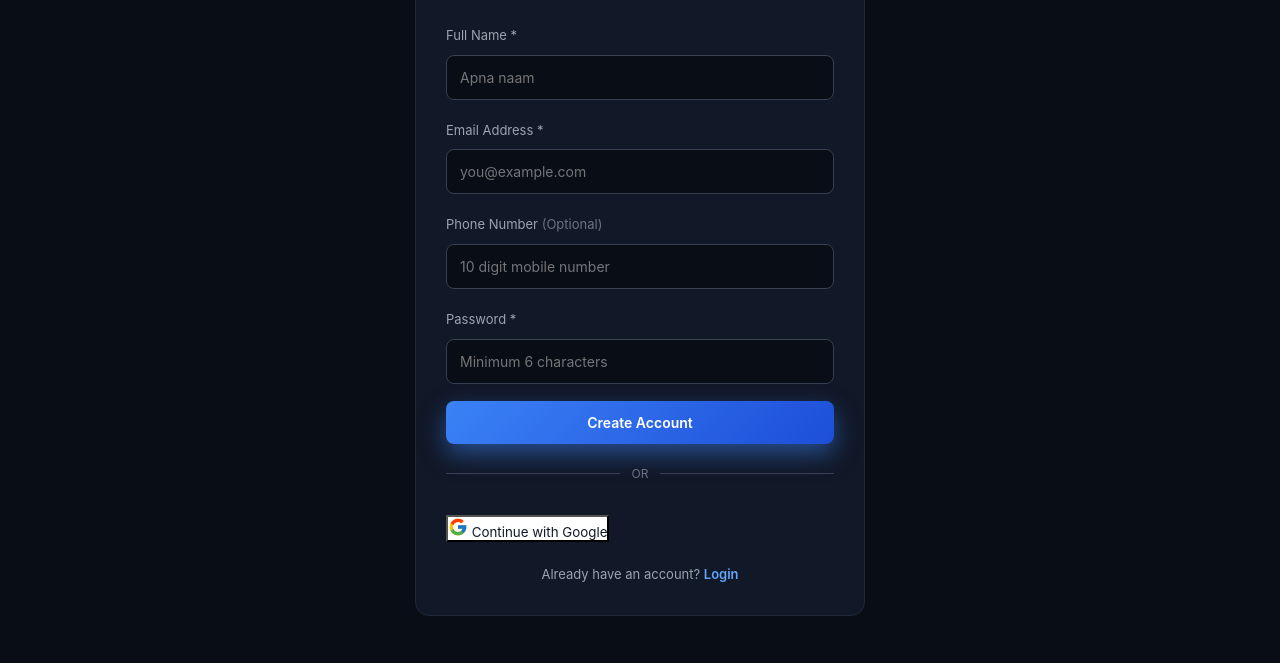
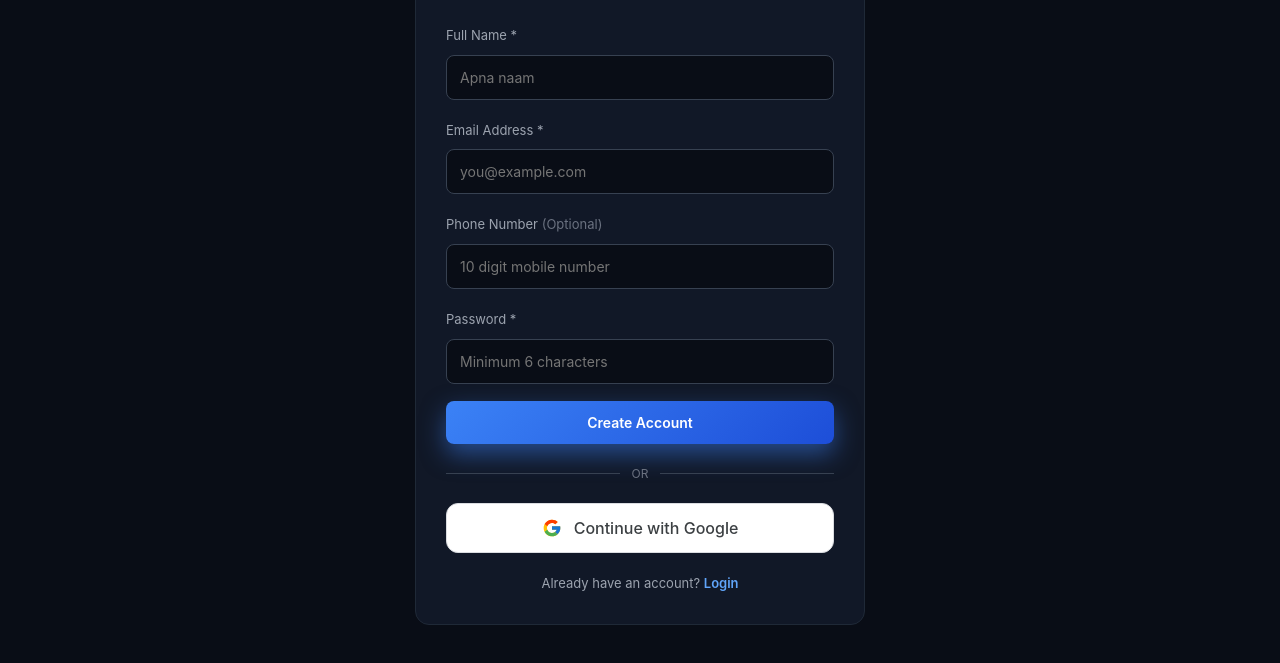
Before and after one commit to adityantr724-design/Pixelworks-site, a plain HTML site: page Signup.html in a window 1280 px wide. Shown: the part 255-918 px from the top of the page. Drawn offline with Linux system fonts and the light colour scheme.

Commit message:
Signup.html

```diff
--- a/Signup.html
+++ b/Signup.html
@@ -231,13 +231,18 @@
 
 
         <!-- GOOGLE -->
+<style>
+.google-btn {
+  display: flex; align-items: center; justify-content: center; gap: 12px;
+  width: 100%; padding: 14px 20px; margin-top: 16px;
+  background: #fff; color: #3c4043; border: 1px solid #dadce0;
+  border-radius: 12px; font-size: 16px; font-weight: 500; cursor: pointer;
+}
+.google-btn svg { width: 20px; height: 20px; }
+</style>
+
 <button class="google-btn" onclick="signInWithGoogle()">
-  <svg xmlns="http://www.w3.org/2000/svg" width="20" height="20" viewBox="0 0 48 48">
-    <path fill="#FFC107" d="M43.611,20.083H42V20H24v8h11.303c-1.649,4.657-6.08,8-11.303,8c-6.627,0-12-5.373-12-12c0-6.627,5.373-12,12-12c3.059,0,5.842,1.154,7.961,3.039l5.657-5.657C34.046,6.053,29.268,4,24,4C12.955,4,4,12.955,4,24c0,11.045,8.955,20,20,20c11.045,0,20-8.955,20-20C44,22.659,43.862,21.35,43.611,20.083z"/>
-    <path fill="#FF3D00" d="M6.306,14.691l6.571,4.819C14.655,15.108,18.961,12,24,12c3.059,0,5.842,1.154,7.961,3.039l5.657-5.657C34.046,6.053,29.268,4,24,4C16.318,4,9.656,8.337,6.306,14.691z"/>
-    <path fill="#4CAF50" d="M24,44c5.166,0,9.86-1.977,13.409-5.192l-6.19-5.238C29.211,35.091,26.715,36,24,36c-5.202,0-9.619-3.317-11.283-7.946l-6.522,5.025C9.505,39.556,16.227,44,24,44z"/>
-    <path fill="#1976D2" d="M43.611,20.083H42V20H24v8h11.303c-0.792,2.237-2.231,4.166-4.087,5.571c0.001-0.001,0.002-0.001,0.003-0.002l6.19,5.238C36.971,39.205,44,34,44,24C44,22.659,43.862,21.35,43.611,20.083z"/>
-  </svg>
+  <svg viewBox="0 0 48 48"><path fill="#FFC107" d="M43.611,20.083H42V20H24v8h11.303c-1.649,4.657-6.08,8-11.303,8c-6.627,0-12-5.373-12-12c0-6.627,5.373-12,12-12c3.059,0,5.842,1.154,7.961,3.039l5.657-5.657C34.046,6.053,29.268,4,24,4C12.955,4,4,12.955,4,24c0,11.045,8.955,20,20,20c11.045,0,20-8.955,20-20C44,22.659,43.862,21.35,43.611,20.083z"/><path fill="#FF3D00" d="M6.306,14.691l6.571,4.819C14.655,15.108,18.961,12,24,12c3.059,0,5.842,1.154,7.961,3.039l5.657-5.657C34.046,6.053,29.268,4,24,4C16.318,4,9.656,8.337,6.306,14.691z"/><path fill="#4CAF50" d="M24,44c5.166,0,9.86-1.977,13.409-5.192l-6.19-5.238C29.211,35.091,26.715,36,24,36c-5.202,0-9.619-3.317-11.283-7.946l-6.522,5.025C9.505,39.556,16.227,44,24,44z"/><path fill="#1976D2" d="M43.611,20.083H42V20H24v8h11.303c-0.792,2.237-2.231,4.166-4.087,5.571c0.001-0.001,0.002-0.001,0.003-0.002l6.19,5.238C36.971,39.205,44,34,44,24C44,22.659,43.862,21.35,43.611,20.083z"/></svg>
   Continue with Google
 </button>
 
```
